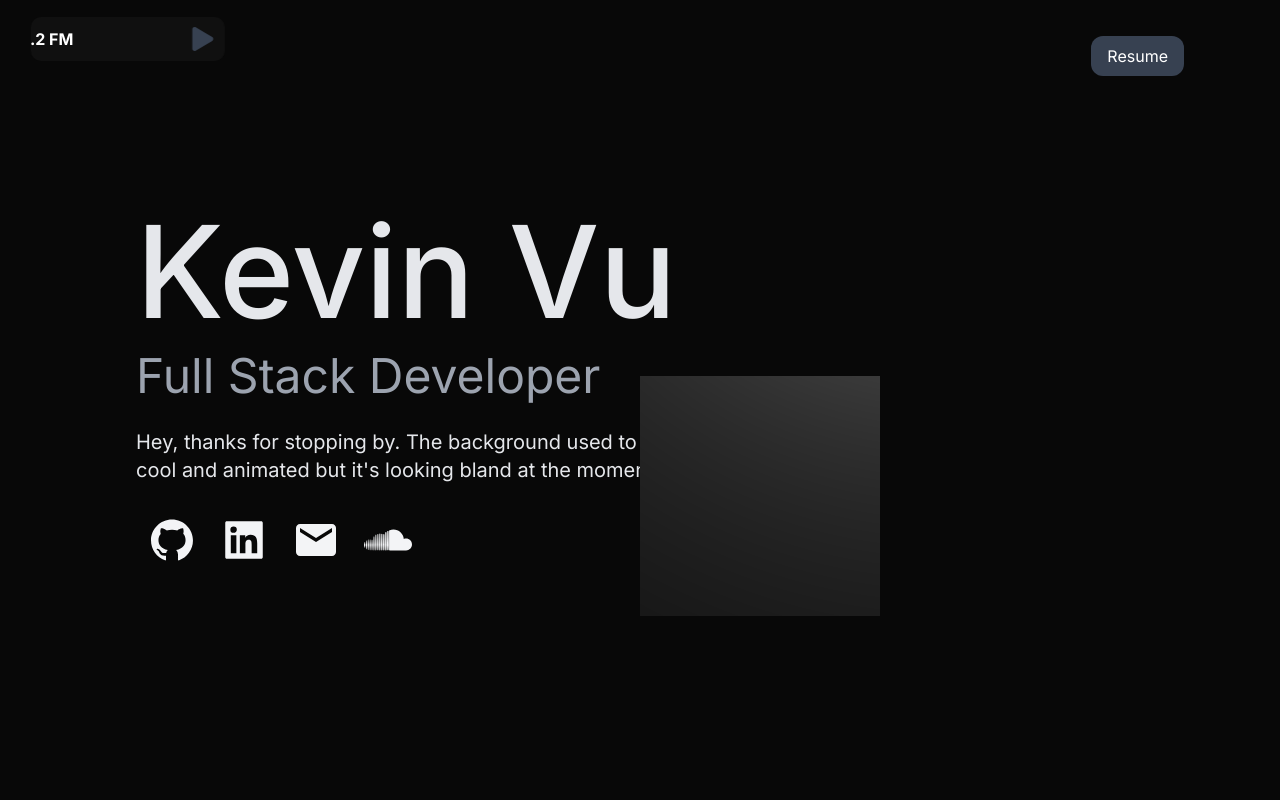
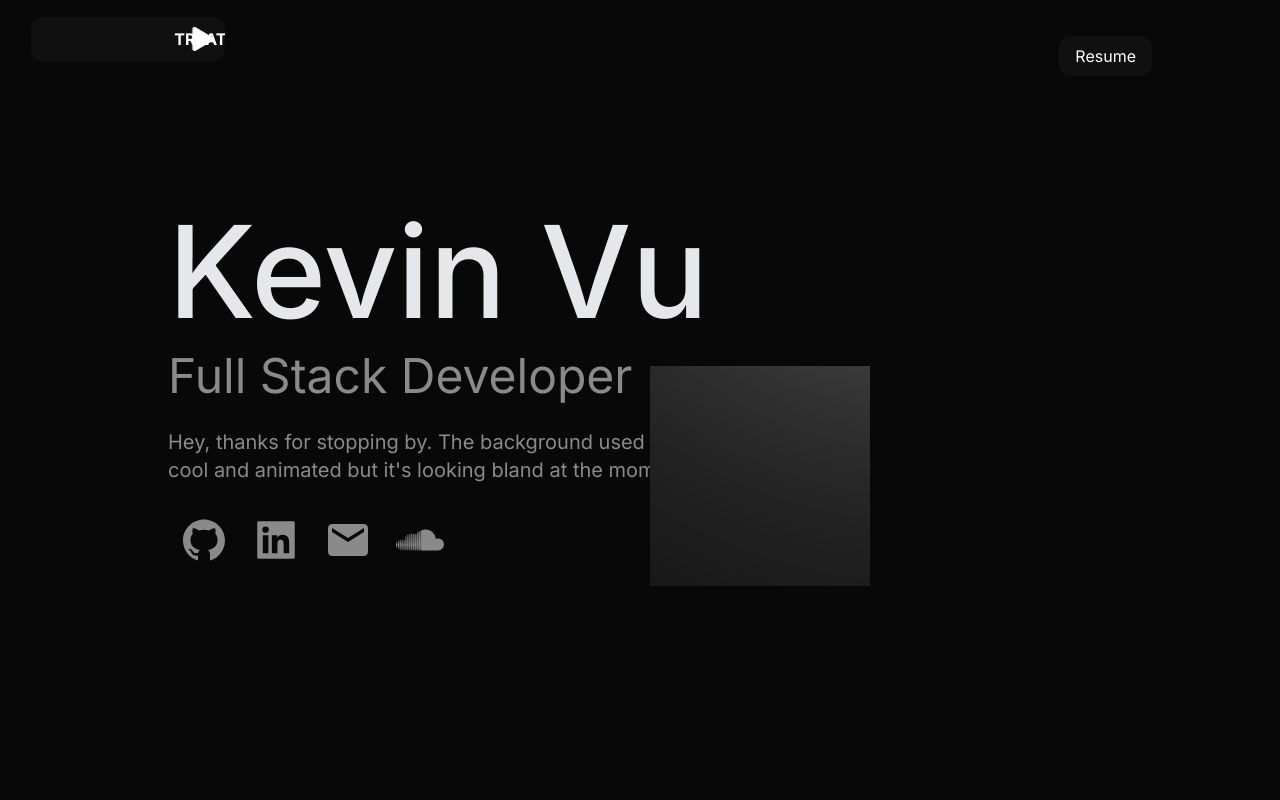
Before and after one commit to amgvu/Personal-Site, a Next.js app: page / in a window 1280 px wide. Shown: the top 800 px of the page. Built offline with nearby package versions, Linux system fonts and the light colour scheme; what prettier-plugin-tailwindcss, tailwindcss-animatecss would draw is missing.

Commit message:
speed cube and color

```diff
--- a/components/RadioComponent.tsx
+++ b/components/RadioComponent.tsx
@@ -44,7 +44,7 @@ const RadioComponent: React.FC<RadioComponentProps> = ({ text, url }) => {
           x: ["-106%", "106%"],
         }}
         transition={{
-          duration: 5,
+          duration: 3,
           repeat: Infinity,
           ease: "linear",
         }}
@@ -55,9 +55,9 @@ const RadioComponent: React.FC<RadioComponentProps> = ({ text, url }) => {
       <div style={{ position: "absolute", right: "10px" }}>
         <div style={{ marginLeft: "10px" }} onClick={handlePlayPause}>
           {isPlaying ? (
-            <FaPause style={{ color: "#374151", fontSize: "24px" }} />
+            <FaPause style={{ color: "#FFFFFF", fontSize: "24px" }} />
           ) : (
-            <FaPlay style={{ color: "#374151", fontSize: "24px" }} />
+            <FaPlay style={{ color: "#FFFFFF", fontSize: "24px" }} />
           )}
         </div>
       </div>
--- a/components/ThreeAnimation.js
+++ b/components/ThreeAnimation.js
@@ -15,7 +15,7 @@ const ThreeAnimation = () => {
 
     // Renderer
     const renderer = new THREE.WebGLRenderer({ alpha: true });
-    renderer.setSize(window.innerWidth * 0.6, window.innerHeight * 0.6);
+    renderer.setSize(window.innerWidth * 0.55, window.innerHeight * 0.55);
     containerRef.current.appendChild(renderer.domElement);
 
     // Cube
@@ -34,8 +34,8 @@ const ThreeAnimation = () => {
     // Animation
     const animate = () => {
       requestAnimationFrame(animate);
-      cube.rotation.x += mouseRef.current.y * 0.006;
-      cube.rotation.y += mouseRef.current.x * 0.006;
+      cube.rotation.x += mouseRef.current.y * 0.01;
+      cube.rotation.y += mouseRef.current.x * 0.01;
       renderer.render(scene, camera);
     };
     animate();
--- a/pages/index.tsx
+++ b/pages/index.tsx
@@ -63,17 +63,17 @@ export default function Home() {
         <link rel="preconnect" href="https://fonts.gstatic.com" crossOrigin="true" />
         <link href="https://fonts.googleapis.com/css2?family=Inter:wght@100..900&display=swap" rel="stylesheet" />
       </Head>
-      <main className="bg-[#080808] px-4 md:px-8 lg:px-16 xl:px-24">
+      <main className="bg-[#080808] px-4 md:px-8 lg:px-16 xl:px-32">
         <section className="flex min-h-screen flex-grow flex-col place-content-center">
           <nav className="mb-8 font-sans flex justify-end py-4 md:py-8 text-gray-200">
             <div className="ease-in-out animate__fadeIn animate__delay-1s animate__animated font-bold">
-            <RadioComponent text="TREATMENT 130.2 FM" url="https://soundcloud.com/kunkel/body-language"/>
+            <RadioComponent text="TREATMENT 130.2 FM" url="https://soundcloud.com/bassiani/a2-lucky-number-7-clip"/>
             </div>
             <h1 className="font-miracle text-xl"></h1>
             <ul className="flex items-center">
               <li>
                 <button
-                  className="delay-10 ml-4 md:ml-8 translate-y-1 rounded-xl border-none bg-gray-700 px-4 py-2 text-white ease-in-out transition duration-100 animate__fadeIn animate__delay-1s animate__animated hover:bg-gray-200 hover:text-gray-900 cursor-pointer" onClick={openResumePdf}>
+                  className="delay-10 ml-4 md:ml-8 translate-y-1 rounded-xl border-none bg-[#101010] px-4 py-2 text-white ease-in-out transition duration-100 animate__fadeIn animate__delay-1s animate__animated hover:bg-white hover:text-[#101010] cursor-pointer" onClick={openResumePdf}>
                   Resume
                 </button>
               </li>
@@ -88,22 +88,22 @@ export default function Home() {
             <h2 className="py-2 text-5xl font-medium text-gray-200 animate__fadeIn animate__animated dark:text-gray-100 md:text-9xl">
               Kevin Vu
             </h2>
-            <h3 className="py-2 text-2xl text-gray-400 animate__fadeIn animate__delay animate__animated md:text-5xl">
+            <h3 className="py-2 text-2xl text-[#8A8A8A] animate__fadeIn animate__delay animate__animated md:text-5xl">
               Full Stack Developer
             </h3>
-            <p className="text-md max-w-xl py-5 leading-8 text-gray-200 animate__fadeIn animate__delay-1s animate__animated dark:text-gray-200 md:text-xl">
+            <p className="text-md max-w-xl py-5 leading-8 text-[#8A8A8A] animate__fadeIn animate__delay-1s animate__animated dark:text-gray-200 md:text-xl">
               Hey, thanks for stopping by. The background used to be cool and animated but it&apos;s looking bland at the moment :(
             </p>
             <div className="animate__fadeIn animate__delay-1s animate__animated">
               {socialIcons.map((item, index) => (
-                <button key={index} className="delay-10 flex-row gap-16 bg-transparent p-3 py-3 text-5xl text-gray-100 transition duration-100 ease-in-out hover:-translate-y-1 hover:scale-110 dark:text-gray-400" onClick={() => window.open(item.link)}>
+                <button key={index} className="delay-10 flex-row gap-16 bg-transparent p-3 py-3 text-5xl text-[#8A8A8A] transition duration-100 ease-in-out hover:-translate-y-1 hover:scale-110" onClick={() => window.open(item.link)}>
                   <item.icon />
                 </button>
               ))}
             </div>
           </div>
         </section>
-        <section className="text-center mx-auto px-4 md:px-8 lg:px-16 xl:px-24">
+        <section className="text-center font-sans mx-auto px-4 md:px-8 lg:px-16 xl:px-24">
           <div>
             <h3 className="py-1 text-4xl md:text-4xl lg:text-5xl animate__fadeInUp animate__delay-3s animate__animated dark:text-white">
               I&apos;m Kevin.
@@ -113,7 +113,7 @@ export default function Home() {
             </p>
           </div>
         </section>
-        <section className="text-center">
+        <section className="font-sans text-center">
           <div>
             <h3 className="pt-6 pb-2 text-4xl animate__fadeInUp animate__delay-3s animate__animated dark:text-white">
               Here&apos;s my toolbox,
```
